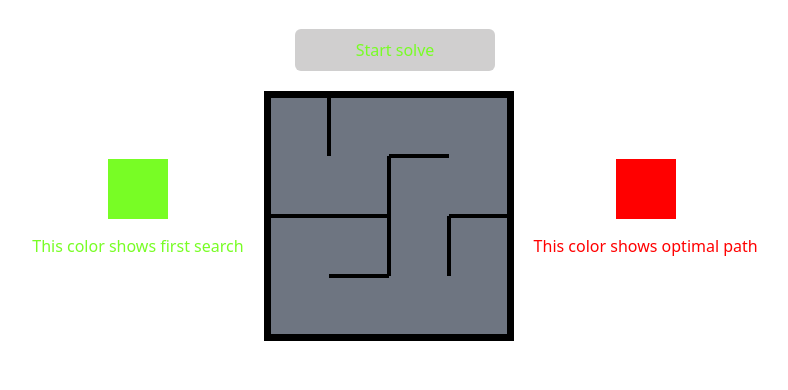
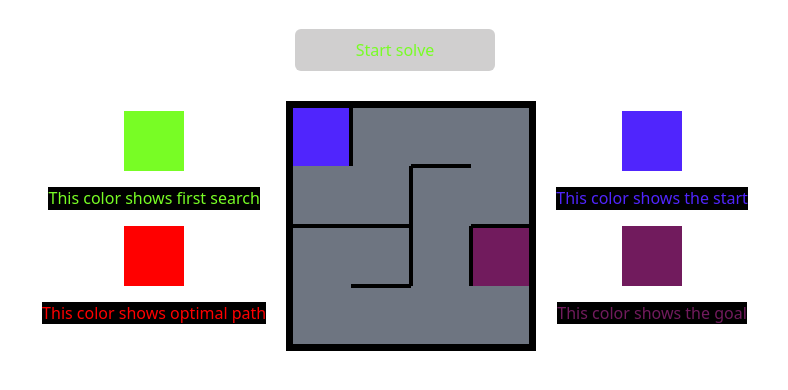
Before and after one commit to MKaae/Depth-First-Search_MazeSolver, a plain HTML site: page index.html in a window 1280 px wide. Both pictures are taken after a click on the button "Use test file". Shown: the part 96-486 px from the top of the page, without its empty margins (245-1033 px from the left). Drawn offline with nearby package versions, Linux system fonts and the light colour scheme.

Commit message:
added more colorcoding so you can see where you start and goal

```diff
--- a/index.html
+++ b/index.html
@@ -23,12 +23,16 @@
         <div id="board-container">
             <div id="path-show" class="paths hidden">
                 <div id="show-path"></div>
-                <p>This color shows first search</p>
+                <p id="first-path">This color shows first search</p>
+                <div id="show-optimal"></div>
+                <p id="optimal-path">This color shows optimal path</p>
             </div>
             <div id="board"></div>
             <div id="path-opt" class="paths hidden">
-                <div id="show-optimal"></div>
-                <p>This color shows optimal path</p>
+                <div id="show-start"></div>
+                <p id="start-show">This color shows the start</p>
+                <div id="show-goal"></div>
+                <p id="end-show">This color shows the goal</p>
             </div>
         </div>
     </main>
--- a/style.css
+++ b/style.css
@@ -88,10 +88,10 @@ main {
 .hidden {
     display: none;
 }
-#path-show{
+#first-path{
     color: rgb(120, 253, 37);
 }
-#path-opt{
+#optimal-path{
     color: red;
 }
 .border-board {
@@ -101,3 +101,30 @@ main {
     width: 550px;
     height: 600px;
 }
+.start {
+    background-color: rgb(80, 37, 253);
+}
+.goal {
+    background-color: rgb(113, 27, 93);
+}
+#show-start {
+    width: 60px;
+    height: 60px;
+    box-sizing: border-box;
+    background-color: rgb(80, 37, 253);
+}
+#show-goal {
+    width: 60px;
+    height: 60px;
+    box-sizing: border-box;
+    background-color: rgb(113, 27, 93);
+}
+#start-show{
+    color: rgb(80, 37, 253);
+}
+#end-show{
+    color: rgb(113, 27, 93);
+}
+p {
+    background-color: black
+}
--- a/view/view.js
+++ b/view/view.js
@@ -27,7 +27,12 @@ function uploadMaze(){
     document.getElementById('board').classList.add('border-board');
     const model = createMaze(JSON.parse(JsonText));
     updateView(model);
-    document.getElementById('start-solve').addEventListener('click', ()=> startSolve());
+    const start = document.getElementById('start-solve');
+    const startSolveHandler = () => {
+        startSolve();
+        start.removeEventListener('click', startSolveHandler);
+    };
+    start.addEventListener('click', startSolveHandler);
 }
 
 async function renderView(){
@@ -40,7 +45,11 @@ async function renderView(){
     document.getElementById('board').classList.add('border-board');
     const model = await getMaze();
     updateView(model);
-    start.addEventListener('click', () => startSolve());
+    const startSolveHandler = () => {
+        startSolve();
+        start.removeEventListener('click', startSolveHandler);
+    };
+    start.addEventListener('click', startSolveHandler);
 }
 export function updateView(model){;
     document.documentElement.style.setProperty('--ROW', model.rows);
@@ -85,6 +94,12 @@ export function visualizePath(nodes, cols, optimal){
             const col = currentNode.col;
             const index = row * cols + col;
             const cell = cells[index];
+            if(cell.classList.contains('start')) {
+                cell.classList.remove('start');
+            }
+            if(cell.classList.contains('goal')) {
+                cell.classList.remove('goal');
+            }
             cell.classList.add('visited');
 
             setTimeout(processNextNode, 300);
```
